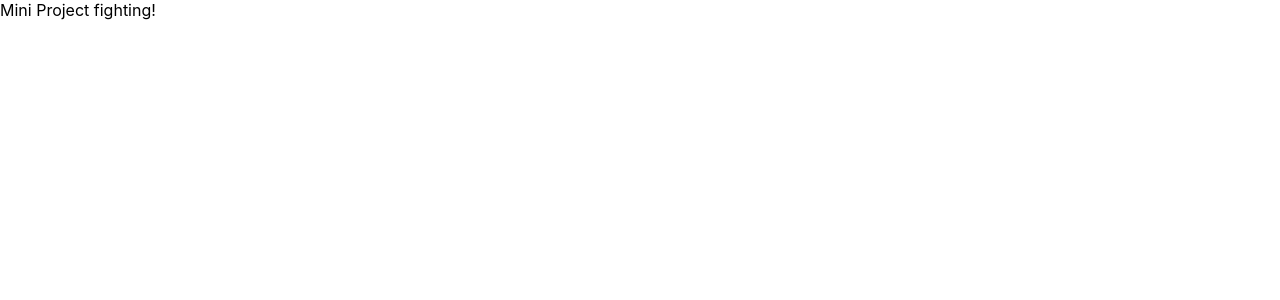
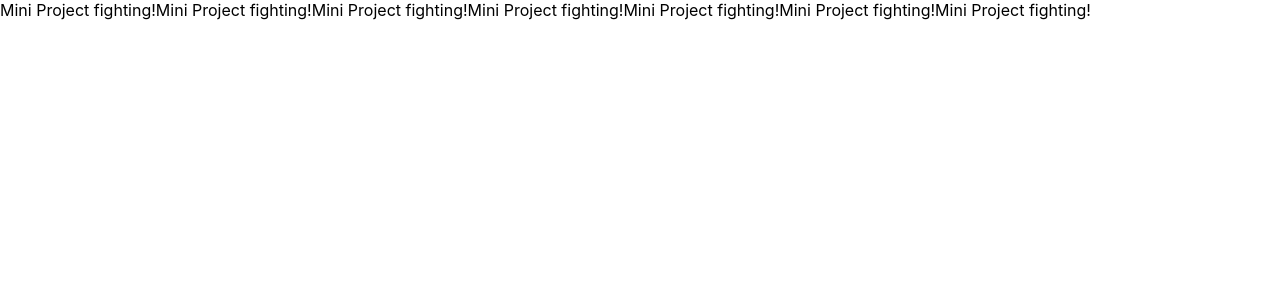
Before and after one commit to devSujeong/mini-project, a Next.js app: page / in a window 1280 px wide. Shown: the top 300 px of the page. Built offline with nearby package versions, Linux system fonts and the light colour scheme.

Commit message:
[Add] add prettier option 'printWidth'

```diff
--- a/pages/index.tsx
+++ b/pages/index.tsx
@@ -1,7 +1,12 @@
 import { ReactNode } from 'react';
 
 function Home(): ReactNode {
-  return <div>Mini Project fighting!</div>;
+  return (
+    <div>
+      Mini Project fighting!Mini Project fighting!Mini Project fighting!Mini Project fighting!Mini
+      Project fighting!Mini Project fighting!Mini Project fighting!
+    </div>
+  );
 }
 
 export default Home;
```
Also changed, not shown: 1 other file (tests, documents, lock files or other folders).
